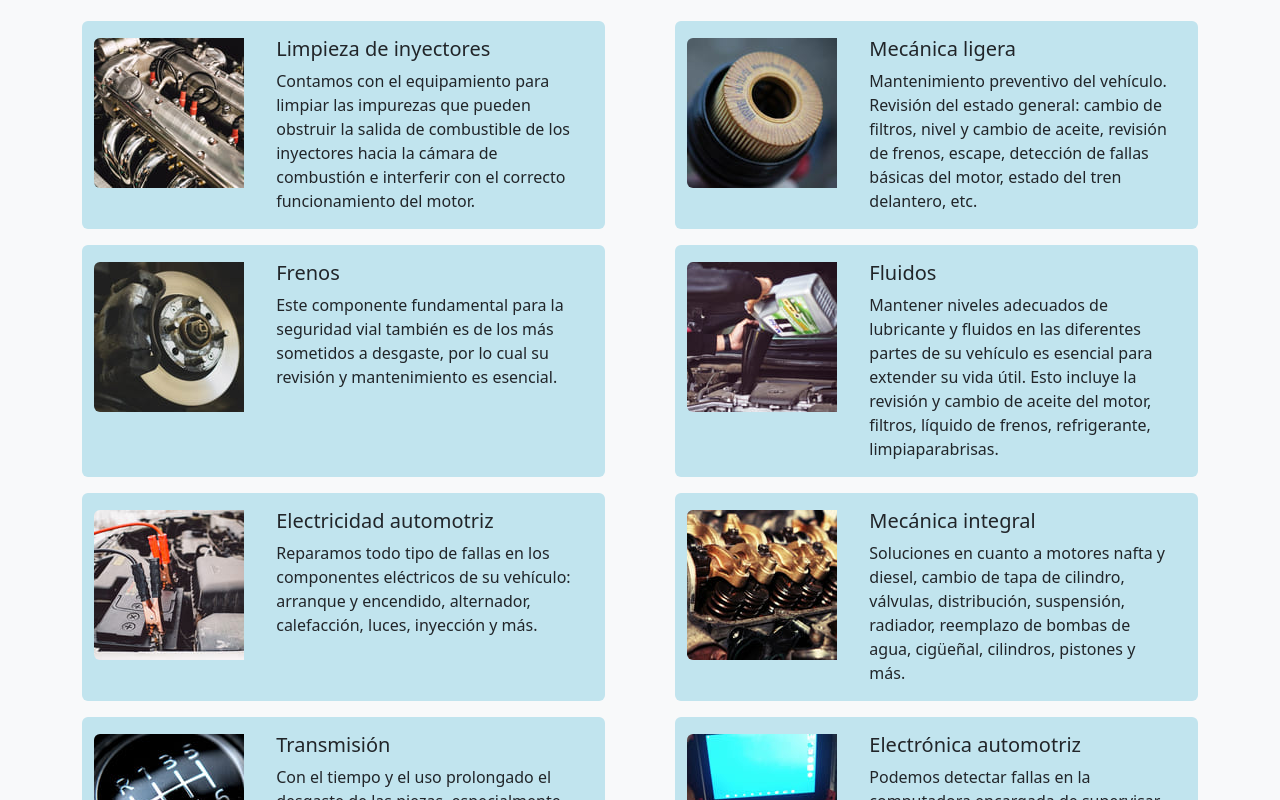
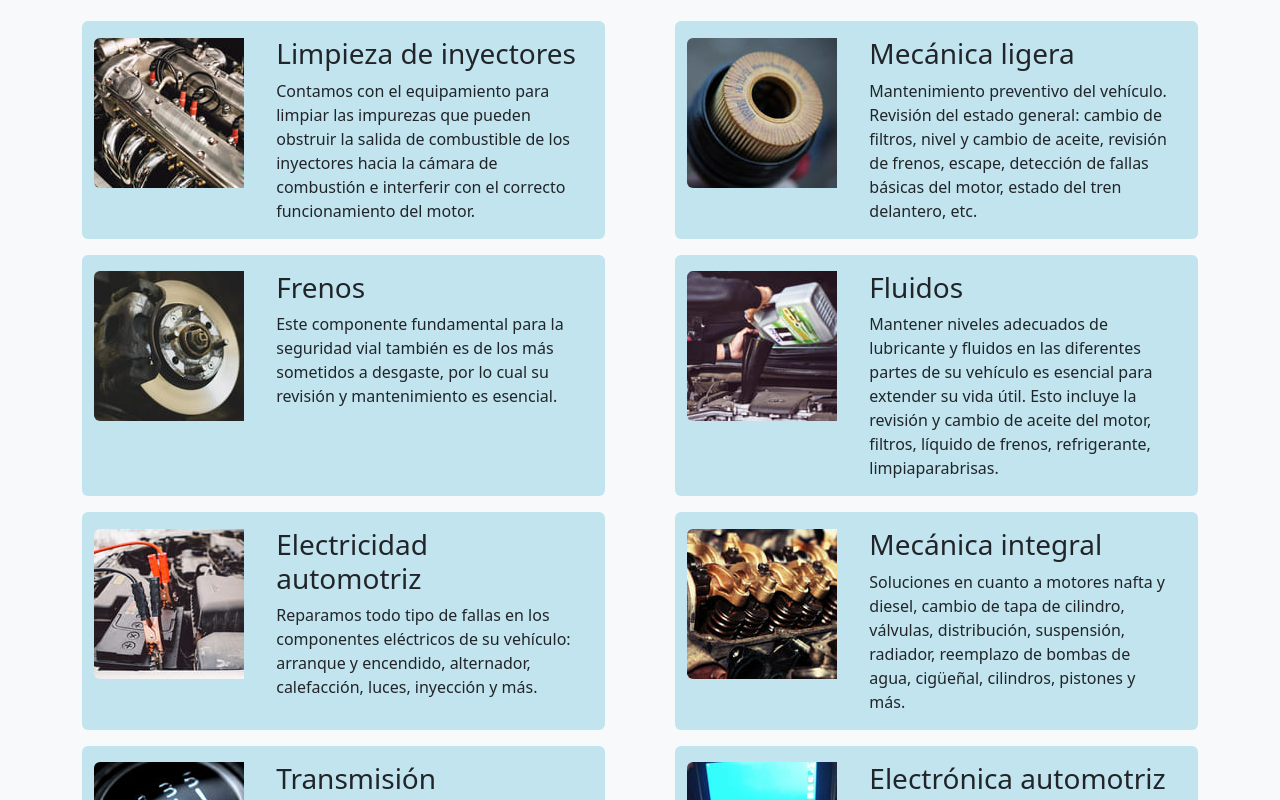
Before and after one commit to MatP25/coder-project-bootstrap-sass, a website: page pages/servicios.html in a window 1280 px wide. Shown: the part 474-1274 px from the top of the page. Drawn offline with nearby package versions, Linux system fonts and the light colour scheme.

Commit message:
adjusted alt text, adjusted headings in servicios

```diff
--- a/pages/servicios.html
+++ b/pages/servicios.html
@@ -78,7 +78,7 @@
                             </div>
                             <div class="col-md-8">
                                 <div class="card-body">
-                                    <h5 class="card-title">Limpieza de inyectores</h5>
+                                    <h3 class="card-title">Limpieza de inyectores</h3>
                                     <p class="card-text">Contamos con el equipamiento para limpiar las impurezas que pueden obstruir la salida de combustible de los inyectores hacia la cámara de combustión e interferir con el correcto funcionamiento del motor.</p>
                                 </div>
                             </div>
@@ -91,7 +91,7 @@
                             </div>
                             <div class="col-md-8">
                                 <div class="card-body">
-                                    <h5 class="card-title">Mecánica ligera</h5>
+                                    <h3 class="card-title">Mecánica ligera</h3>
                                     <p class="card-text">Mantenimiento preventivo del vehículo. Revisión del estado general: cambio de filtros, nivel y cambio de aceite, revisión de frenos, escape, detección de fallas básicas del motor, estado del tren delantero, etc.</p>
                                 </div>
                             </div>
@@ -104,7 +104,7 @@
                             </div>
                             <div class="col-md-8">
                                 <div class="card-body">
-                                    <h5 class="card-title">Frenos</h5>
+                                    <h3 class="card-title">Frenos</h3>
                                     <p class="card-text">Este componente fundamental para la seguridad vial también es de los más sometidos a desgaste, por lo cual su revisión y mantenimiento es esencial.</p>
                                 </div>
                             </div>
@@ -117,7 +117,7 @@
                             </div>
                             <div class="col-md-8">
                                 <div class="card-body">
-                                    <h5 class="card-title">Fluidos</h5>
+                                    <h3 class="card-title">Fluidos</h3>
                                     <p class="card-text">Mantener niveles adecuados de lubricante y fluidos en las diferentes partes de su vehículo es esencial para extender su vida útil. Esto incluye la revisión y cambio de aceite del motor, filtros, líquido de frenos, refrigerante, limpiaparabrisas. </p>
                                 </div>
                             </div>
@@ -130,7 +130,7 @@
                             </div>
                             <div class="col-md-8">
                                 <div class="card-body">
-                                    <h5 class="card-title">Electricidad automotriz</h5>
+                                    <h3 class="card-title">Electricidad automotriz</h3>
                                     <p class="card-text">Reparamos todo tipo de fallas en los componentes eléctricos de su vehículo: arranque y encendido, alternador, calefacción, luces, inyección y más.</p>
                                 </div>
                             </div>
@@ -143,7 +143,7 @@
                             </div>
                             <div class="col-md-8">
                                 <div class="card-body">
-                                    <h5 class="card-title">Mecánica integral</h5>
+                                    <h3 class="card-title">Mecánica integral</h3>
                                     <p class="card-text">Soluciones en cuanto a motores nafta y diesel, cambio de tapa de cilindro, válvulas, distribución, suspensión, radiador, reemplazo de bombas de agua, cigüeñal, cilindros, pistones y más.</p>
                                 </div>
                             </div>
@@ -156,7 +156,7 @@
                             </div>
                             <div class="col-md-8">
                                 <div class="card-body">
-                                    <h5 class="card-title">Transmisión</h5>
+                                    <h3 class="card-title">Transmisión</h3>
                                     <p class="card-text">Con el tiempo y el uso prolongado el desgaste de las piezas, especialmente de aquellas móviles, es inevitable; detectar tempranamente las averías relacionadas a la transmisión es fundamental para extender la vida útil de su vehículo.</p>
                                 </div>
                             </div>
@@ -169,7 +169,7 @@
                             </div>
                             <div class="col-md-8">
                                 <div class="card-body">
-                                    <h5 class="card-title">Electrónica automotriz</h5>
+                                    <h3 class="card-title">Electrónica automotriz</h3>
                                     <p class="card-text">Podemos detectar fallas en la computadora encargada de supervisar y regular diversos sistemas de control en el vehículo, así como en los varios sensores con los cual interacciona. Éstas pueden provocar problemas graves en el funcionamiento de varias partes, incluyendo el motor.</p>
                                 </div>
                             </div>
@@ -185,25 +185,25 @@
                 <figure class="img-container-servicios">
                     <img src="../assets/imgs/others/serv1.webp" alt="Varios vehículos de diferentes marcas en una calle">
                     <div class="img-overlay slide-in-left">
-                        <h3>Trabajamos con todas las marcas y modelos.</h3>
+                        <h4>Trabajamos con todas las marcas y modelos.</h4>
                     </div>
                 </figure>
                 <figure class="img-container-servicios">
                     <img src="../assets/imgs/others/serv2.webp" alt="Motor de un auto sostenido por una grúa">
                     <div class="img-overlay slide-in-right">
-                        <h3>Soluciones en mecánica ligera y pesada.</h3>
+                        <h4>Soluciones en mecánica ligera y pesada.</h4>
                     </div>
                 </figure>
                 <figure class="img-container-servicios">
                     <img src="../assets/imgs/others/serv3.webp" alt="Placa electrónica">
                     <div class="img-overlay slide-in-left">
-                        <h3>Electricidad y electrónica automotriz.</h3>
+                        <h4>Electricidad y electrónica automotriz.</h4>
                     </div>
                 </figure>
                 <figure class="img-container-servicios">
                     <img src="../assets/imgs/others/serv4.webp" alt="Tractor en reparación">
                     <div class="img-overlay slide-in-right">
-                        <h3>No dude en contactarse.</h3>
+                        <h4>Maquinaria pesada y tractores.</h4>
                     </div>
                 </figure>
             </aside>
```
Also changed, not shown: pages/galeria.html (+1 -1 lines).
